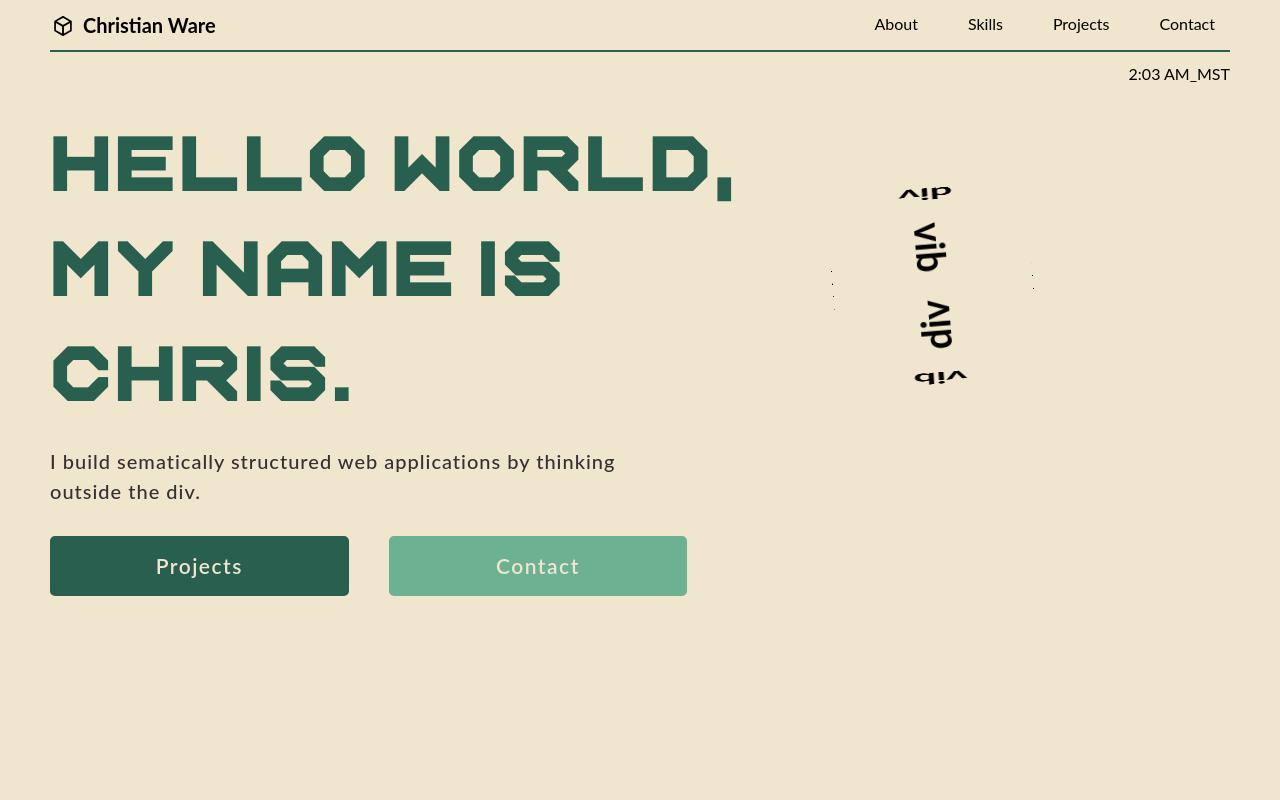
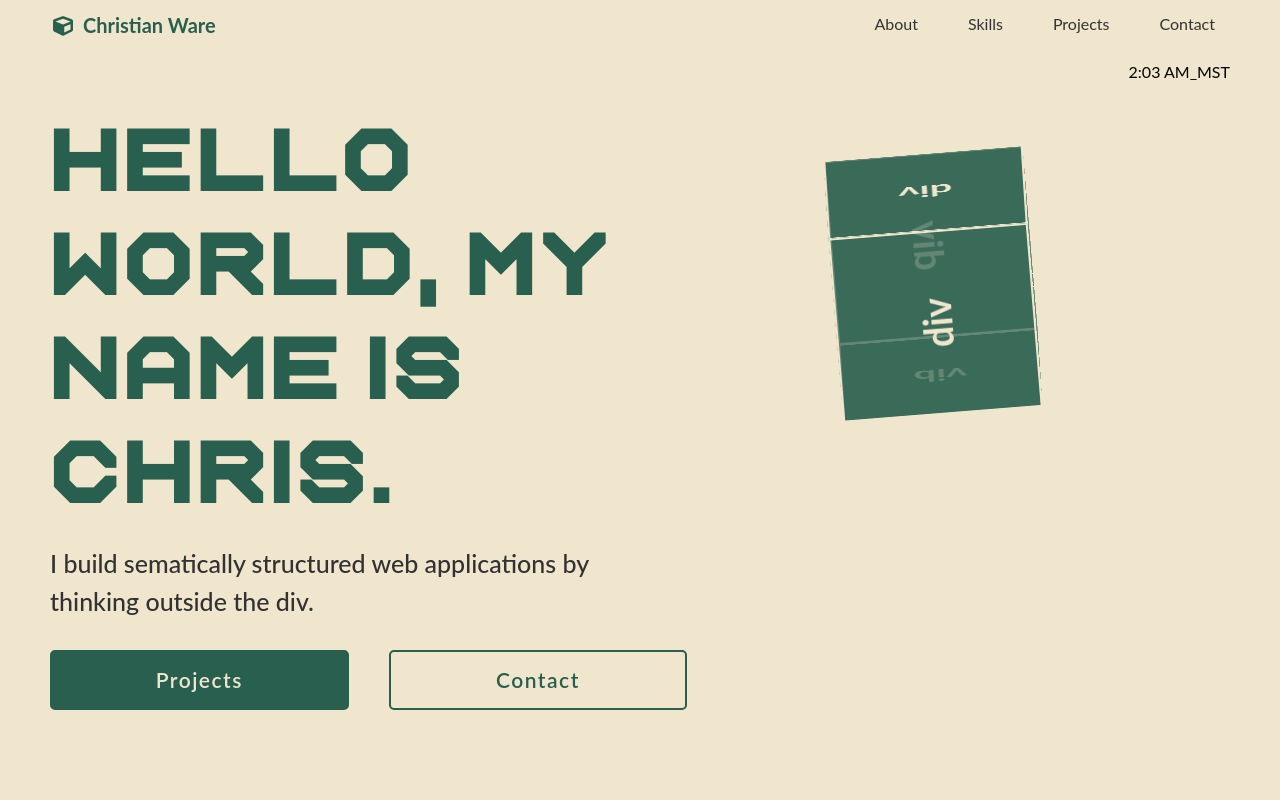
Before and after one commit to ChristianWare/Portland, a Next.js app: page / in a window 1280 px wide. Shown: the top 800 px of the page. Built offline with nearby package versions, Linux system fonts and the light colour scheme.

Commit message:
Navbar/Header Color Fixes

```diff
--- a/src/components/Hero.js
+++ b/src/components/Hero.js
@@ -11,7 +11,7 @@ function Hero() {
           <div className={styles.heroTitle}>
             <div className={styles.titleWrapper}>
               <div className={styles.titleItem}>
-                <h2 lang='en'>
+                <h2 className={styles.copy} lang='en'>
                   I build sematically structured web applications by thinking
                   outside the div.
                 </h2>
--- a/src/components/Navbar.js
+++ b/src/components/Navbar.js
@@ -1,7 +1,7 @@
 import React, { useState } from "react";
 import styles from "../../styles/Navbar.module.css";
 import Link from "next/link";
-import { SiHackthebox } from "react-icons/si";
+import { FaCube } from "react-icons/fa";
 
 function Navbar() {
   const [isOpen, setIsOpen] = useState(false);
@@ -13,7 +13,7 @@ function Navbar() {
         <nav className={styles.navbar}>
           <Link href='/' passHref>
             <span className={styles.navbarLogo}>
-              <SiHackthebox className={styles.navbarIcon} />
+              <FaCube className={styles.navbarIcon} />
               <a>Christian Ware</a>
             </span>
           </Link>
--- a/styles/Cube.module.css
+++ b/styles/Cube.module.css
@@ -12,6 +12,7 @@
     animation: rotateCube 10s infinite;
     user-select: none;
     background-color: transparent;
+    color: var(--accent4)
 }
 
 .cube div {
@@ -49,63 +50,39 @@
 }
 
 .cube .front {
-    background-color: var(--dark);
-    border: 2px solid var(--light);
+    background-color: rgba(41, 95, 78, 0.7);
+    border: 2px solid  var(--accent4);
     transform: rotateY(0deg) translateZ(100px);
 }
 
-.cube .front:hover{
-    background-color: var(--accent2);
-}
-
 .cube .back {
-    background-color: var(--dark);
-    border: 2px solid var(--light);
+    background-color: rgba(41, 95, 78, 0.7);
+    border: 2px solid  var(--accent4);
     transform: rotateX(180deg) translateZ(100px);
 }
 
-.cube .back:hover {
-    background-color: var(--accent2);
-}
-
 .cube .right {
-    background-color: var(--dark);
-    border: 2px solid var(--light);
+    background-color: rgba(41, 95, 78, 0.7);
+    border: 2px solid  var(--accent4);
     transform: rotateY(90deg) translateZ(100px);
 }
 
-.cube .right:hover {
-    background-color: var(--accent3);
-}
-
 .cube .left {
-    background-color: var(--dark);
-    border: 2px solid var(--light);
+    background-color: rgba(41, 95, 78, 0.7);
+    border: 2px solid  var(--accent4);
     transform: rotateY(-90deg) translateZ(100px);
 }
 
-.cube .left:hover {
-    background-color: var(--accent4);
-}
-
 .cube .top {
-    background-color: var(--dark);
-    border: 2px solid var(--light);
+    background-color: rgba(41, 95, 78, 0.7);
+    border: 2px solid  var(--accent4);
     transform: rotateX(90deg) translateZ(100px);
 }
 
-.cube .top:hover {
-    background-color: var(--accent5);
-}
-
 .cube .bottom {
-    background-color: var(--dark);
-    border: 2px solid var(--light);
+    background-color: rgba(41, 95, 78, 0.7);
+    border: 2px solid  var(--accent4);
     transform: rotateX(-90deg) translateZ(100px);
-}
-
-.cube .bottom:hover {
-    background-color: var(--accent6);
 }
 
 @media screen and (max-width: 480px) {
--- a/styles/Hero.module.css
+++ b/styles/Hero.module.css
@@ -18,8 +18,10 @@ padding-bottom: 30rem;
     padding-bottom: 1.5rem;
     text-transform: uppercase;
     font-family: "Smile";
-    font-size: 7rem;
-    color: transparent;
+    font-size: 4rem;
+    line-height: 1.3;
+    font-size: 8rem;
+    font-weight: bold;
     font-weight: 500;
     position: relative;
     color: var(--accent2);
@@ -31,13 +33,12 @@ padding-bottom: 30rem;
      transition: none;
  }
 
- .titleItem h2 {
-     font-size: 2rem;
+ .copy {
+     font-size: 2.5rem;
      margin-bottom: 3rem;
      font-weight: 500;
-     letter-spacing: .1rem;
      width: 80%;
-     color: var(--accent1)
+     color: var(--accent1);
  }
 
  .heroRight {
@@ -82,9 +83,9 @@ padding-bottom: 30rem;
 }
 
 .button2 {
-    border: solid 2px var(--accent3);
-    color: var(--accent4);
-    background-color: var(--accent3);
+    border: solid 2px var(--accent2);
+    color: var(--accent2);
+    background-color: var(--accent4);
   }
 
 .button1:hover {
@@ -94,8 +95,8 @@ padding-bottom: 30rem;
 }
 
 .button2:hover {
-    color: var(--accent3);
-    background-color: var(--accent4);
+    color: var(--accent4);
+    background-color: var(--accent2);
 }
 
 @media screen and (max-width: 810px) {
--- a/styles/Navbar.module.css
+++ b/styles/Navbar.module.css
@@ -1,5 +1,4 @@
 .header {
-    border-bottom: 2px solid var(--accent2);
     z-index: 999;
     background-color: transparent;
 }
@@ -13,15 +12,16 @@
     z-index: 999;
 }
 
-.navbar .navbarLogo {
+.navbarLogo {
     cursor: pointer;
+    color: var(--accent2);
 }
 
 .navbarLogo a {
     font-size: 2rem;
     font-weight: bold;
     position: relative;
-    left: -1.2rem
+    left: -1.2rem;
 }
 
 .navbarIcon {
@@ -29,7 +29,7 @@
     margin-right: 1rem;
     position: relative;
     top: 0.3rem;
-    left: -1.2rem
+    left: -1.2rem;
 }
 
 .hamburger {
@@ -43,7 +43,7 @@
     margin: 5px auto;
     -webkit-transition: all 0.3s ease-in-out;
     transition: all 0.3s ease-in-out;
-    background-color: var(--light);
+    background-color: var(--accent2);
 }
 
 .navmenu {
@@ -58,10 +58,11 @@
 
 .navitem {
     margin-left: 5rem;
+    color: var(--accent1);
+    /* font-weight: bold; */
 }
 
 /* hover affects */
-
 .navitem a {
         display: inline-block;
         padding-bottom: 0.25rem;
--- a/styles/globals.css
+++ b/styles/globals.css
@@ -6,7 +6,6 @@
   --accent3: #6DB193;
   --accent4: #f0e6ce;
 }
-
 
 @font-face {
   font-family: "Smile";
```
